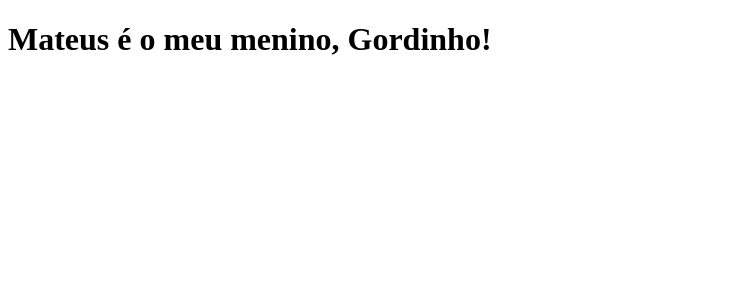
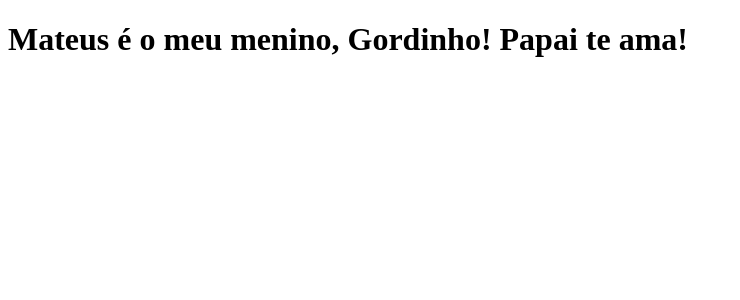
Before and after one commit to alisson-rp/clone-tabnews, a Next.js app: page / in a window 1280 px wide. Shown: the top 300 px of the page, without its empty margins (0-740 px from the left). Built offline with nearby package versions, Linux system fonts and the light colour scheme.

Commit message:
modifica frase

```diff
--- a/pages/index.js
+++ b/pages/index.js
@@ -1,5 +1,5 @@
 function Home() {
-    return <h1>Mateus é o meu menino, Gordinho!</h1>
+    return <h1>Mateus é o meu menino, Gordinho! Papai te ama!</h1>
 }
 
 export default Home;
```
